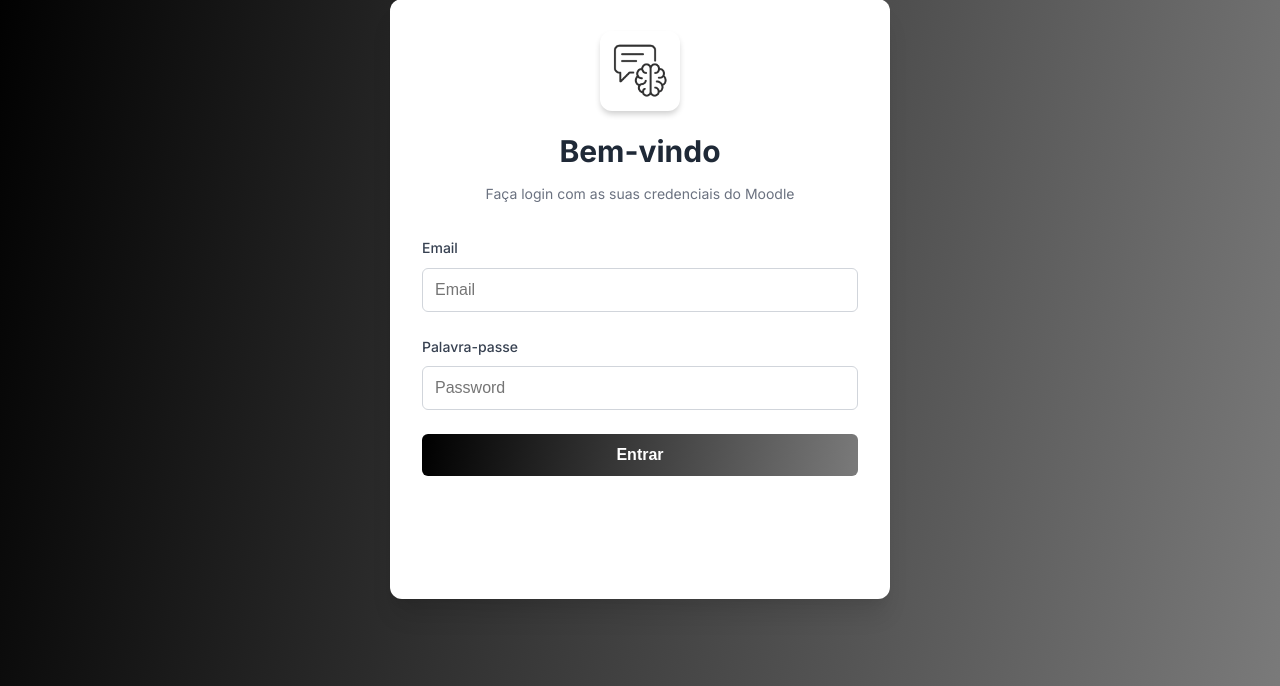
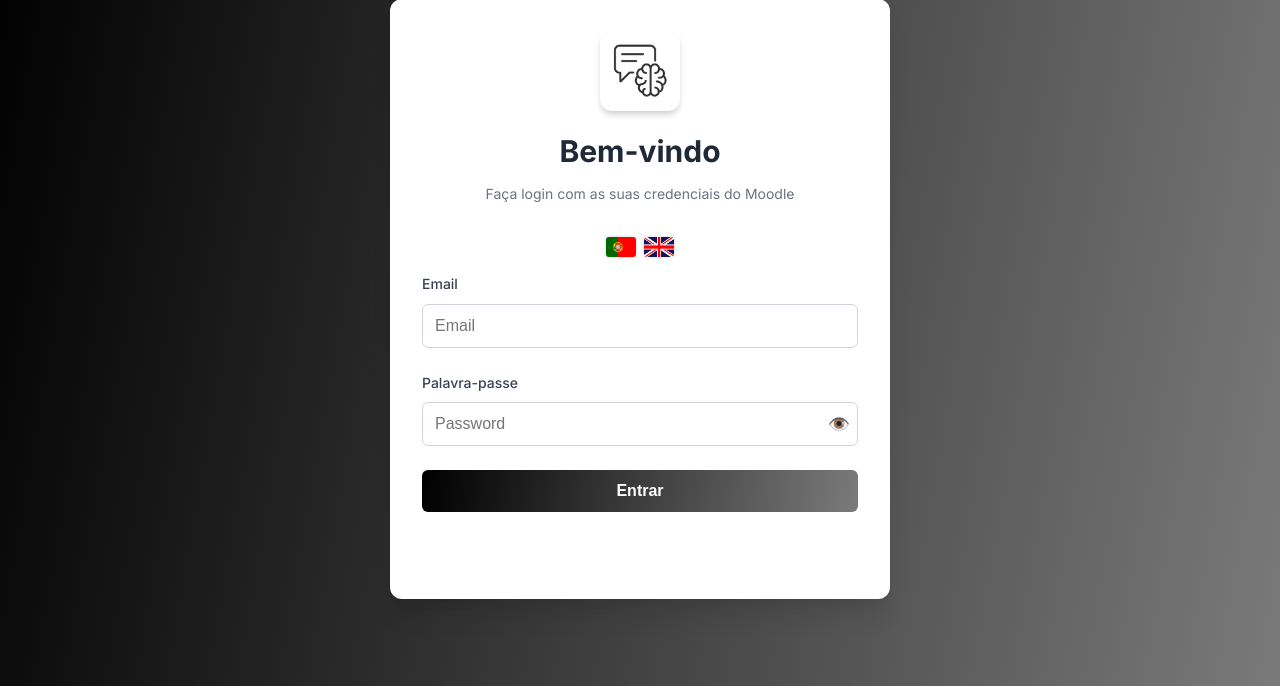
Before and after one commit to RicardoKermit/MCP-RAG, a Flask app: page /login in a window 1280 px wide. Shown: the part 101-787 px from the top of the page. Run offline with Flask 3, Linux system fonts and the light colour scheme.

Commit message:
Commit #043
- Ajusts in conversations
- Adjust in login form

```diff
--- a/templates/login.html
+++ b/templates/login.html
@@ -130,13 +130,22 @@
 </head>
 <body>
     <div class="login-container">
-                        <div class="login-header">
+                <div class="login-header">
                     <div class="login-logo">
                         <img src="{{ url_for('static', filename='images/icon.png') }}" alt="RAG System" class="login-app-logo">
                     </div>
                     <h1>Bem-vindo</h1>
                     <p>Faça login com as suas credenciais do Moodle</p>
                 </div>
+                <div class="language-switch">
+                    <button onclick="setLanguage('pt')" title="Português">
+                        <img src="{{ url_for('static', filename='images/flag_pt.png') }}" alt="Português" class="flag-icon">
+                    </button>
+                    <button onclick="setLanguage('en')" title="English">
+                        <img src="{{ url_for('static', filename='images/flag_en.png') }}" alt="English" class="flag-icon">
+                    </button>
+                </div>
+
 
         <div class="error-message" id="errorMessage"></div>
 
@@ -146,10 +155,18 @@
                 <input type="text" id="username" name="username" placeholder="Email" required>
             </div>
 
-            <div class="form-group">
+
+
+            <div class="form-group password-group">
                 <label for="password">Palavra-passe</label>
-                <input type="password" id="password" name="password" placeholder="Password" required>
+                <div class="password-wrapper">
+                    <input type="password" id="password" name="password" placeholder="Password" required>
+                    <button type="button" class="toggle-password" onclick="togglePassword()">
+                        👁️
+                    </button>
+                </div>
             </div>
+
 
             <button type="submit" class="login-btn" id="loginBtn">
                 <span id="loginBtnText">Entrar</span>
@@ -213,6 +230,38 @@
                 loading.style.display = 'none';
             }
         });
+
+        function setLanguage(lang) {
+    if (lang === 'pt') {
+        document.querySelector('.login-header h1').textContent = "Bem-vindo";
+        document.querySelector('.login-header p').textContent = "Faça login com as suas credenciais do Moodle";
+        document.querySelector('label[for="username"]').textContent = "Email";
+        document.querySelector('label[for="password"]').textContent = "Palavra-passe";
+        document.getElementById('loginBtnText').textContent = "Entrar";
+        document.getElementById('loading').querySelector('p').textContent = "A autenticar...";
+    } else if (lang === 'en') {
+        document.querySelector('.login-header h1').textContent = "Welcome";
+        document.querySelector('.login-header p').textContent = "Login with your Moodle credentials";
+        document.querySelector('label[for="username"]').textContent = "Email";
+        document.querySelector('label[for="password"]').textContent = "Password";
+        document.getElementById('loginBtnText').textContent = "Login";
+        document.getElementById('loading').querySelector('p').textContent = "Authenticating...";
+    }
+}
+
+function togglePassword() {
+    const passwordInput = document.getElementById('password');
+    const toggleBtn = document.querySelector('.toggle-password');
+
+    if (passwordInput.type === "password") {
+        passwordInput.type = "text";
+        toggleBtn.textContent = "🙈"; // muda o ícone
+    } else {
+        passwordInput.type = "password";
+        toggleBtn.textContent = "👁️";
+    }
+}
+
     </script>
 </body>
 </html>
--- a/templates/static/css/style.css
+++ b/templates/static/css/style.css
@@ -1724,3 +1724,50 @@ button {
     align-items: center;
     justify-content: center;
 }
+
+.language-switch {
+    display: flex;
+    justify-content: center;
+    gap: 0.5rem;
+    margin-bottom: 1rem;
+}
+
+.language-switch button {
+    border: none;
+    background: none;
+    cursor: pointer;
+    padding: 0;
+    transition: transform 0.2s;
+}
+
+.language-switch button:hover {
+    transform: scale(1.1);
+}
+
+.flag-icon {
+    width: 30px;
+    height: 20px;
+    border-radius: 3px;
+    box-shadow: 0 0 3px rgba(0,0,0,0.2);
+}
+
+.password-wrapper {
+    position: relative;
+    display: flex;
+    align-items: center;
+}
+
+.password-wrapper input {
+    flex: 1;
+    padding-right: 2.5rem; /* espaço para o botão */
+}
+
+.toggle-password {
+    position: absolute;
+    right: 0.5rem;
+    background: none;
+    border: none;
+    cursor: pointer;
+    font-size: 1.1rem;
+    color: #374151;
+}
--- a/templates/static/js/app.js
+++ b/templates/static/js/app.js
@@ -1614,4 +1614,5 @@ function toggleSidebar() {
     document.getElementById("sidebar").classList.toggle("collapsed");
 }
 
+
   window.onload = loadSettings;
```
Also changed, not shown: MCP_Client_new.py (+61 -32 lines), rag/chroma.sqlite3, templates/static/images/flag_en.png (added), templates/static/images/flag_pt.png (added), 1 other file.
